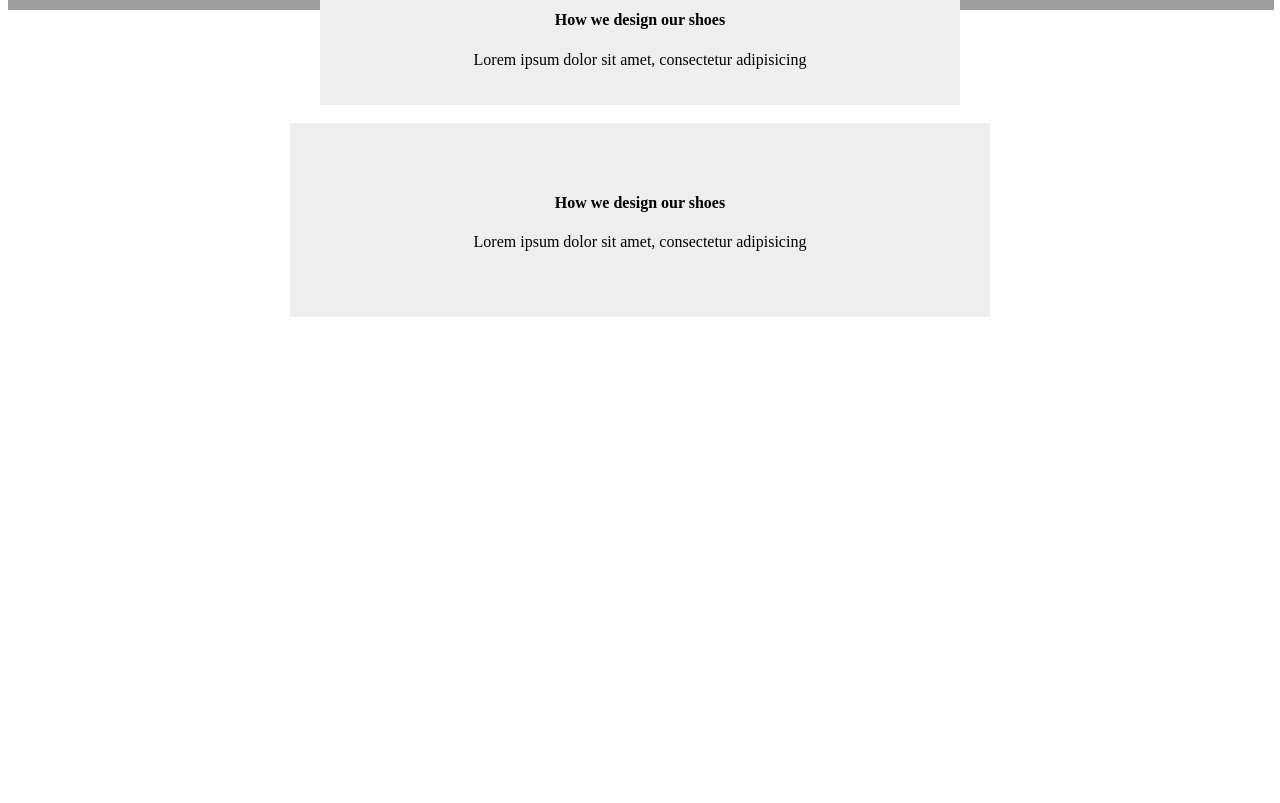
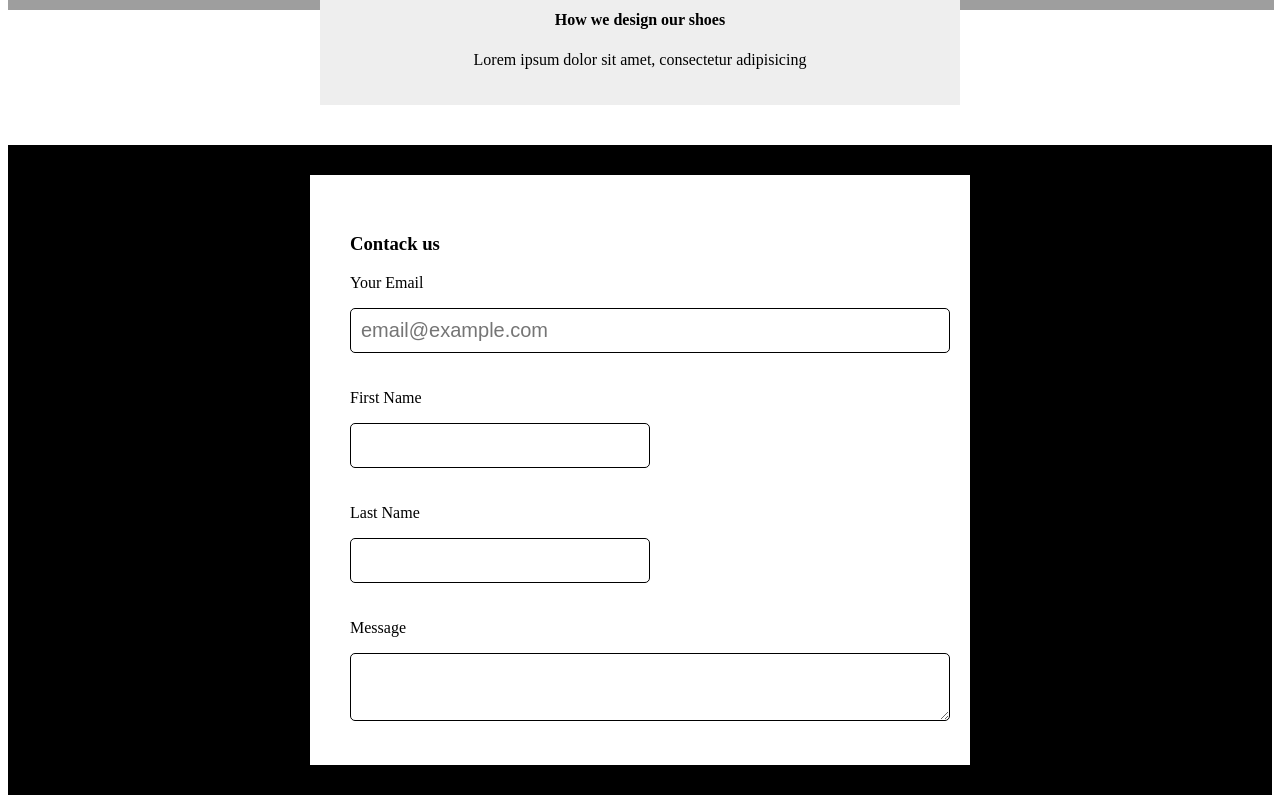
Before and after one commit to inhohwangg/NuxtSideProject, a Nuxt app: page /layout2 in a window 1280 px wide. Shown: the part 500-1303 px from the top of the page. Before the commit the page ends 865 px from the top, so only its background shows below. Built offline with nearby package versions, Linux system fonts and the light colour scheme; grey boxes are pictures that could not be loaded.

Commit message:
html test

```diff
--- a/pages/layout2.vue
+++ b/pages/layout2.vue
@@ -23,11 +23,34 @@
       <p>Lorem ipsum dolor sit amet, consectetur adipisicing</p>
     </div>
 
-    <br />
+    <div class="form-background">
+      <div class="form-white">
+        <form>
+          <div class="w-100">
+            <h3>Contack us</h3>
+            <p>Your Email</p>
+            <input
+              class="form-input"
+              type="email"
+              placeholder="email@example.com"
+            />
+          </div>
+          <div class="w-50">
+            <p>First Name</p>
+            <input class="form-input" type="text" />
+          </div>
+          <div class="w-50">
+            <p>Last Name</p>
+            <input class="form-input" type="text" />
+          </div>
+          <div style="clear: both"></div>
 
-    <div class="main2-title" style="padding: 50px">
-      <h4>How we design our shoes</h4>
-      <p>Lorem ipsum dolor sit amet, consectetur adipisicing</p>
+          <div class="w-100">
+            <p>Message</p>
+            <textarea class="form-input"></textarea>
+          </div>
+        </form>
+      </div>
     </div>
   </div>
 </template>
@@ -42,6 +65,10 @@ div {
   margin: 0px;
 }
 
+input,
+textarea {
+  box-sizing: border-box;
+}
 
 .main-background {
   width: 100%;
@@ -88,4 +115,37 @@ div {
   position: relative;
   top: -40px;
 }
+.text-input {
+  padding: 10px;
+  font-size: 20px;
+  border: 2px solid black;
+  border-radius: 5px;
+}
+.form-background {
+  background-color: black;
+  padding: 30px;
+}
+.form-white {
+  background-color: white;
+  padding: 30px;
+  width: 80%;
+  max-width: 600px;
+  margin: auto;
+}
+.form-input {
+  width: 100%;
+  padding: 10px;
+  font-size: 20px;
+  border: 1px solid black;
+  border-radius: 5px;
+}
+.w-50 {
+  width: 50%;
+  float: left;
+  padding: 10px;
+}
+.w-100 {
+  width: 100%;
+  padding: 10px;
+}
 </style>
```
